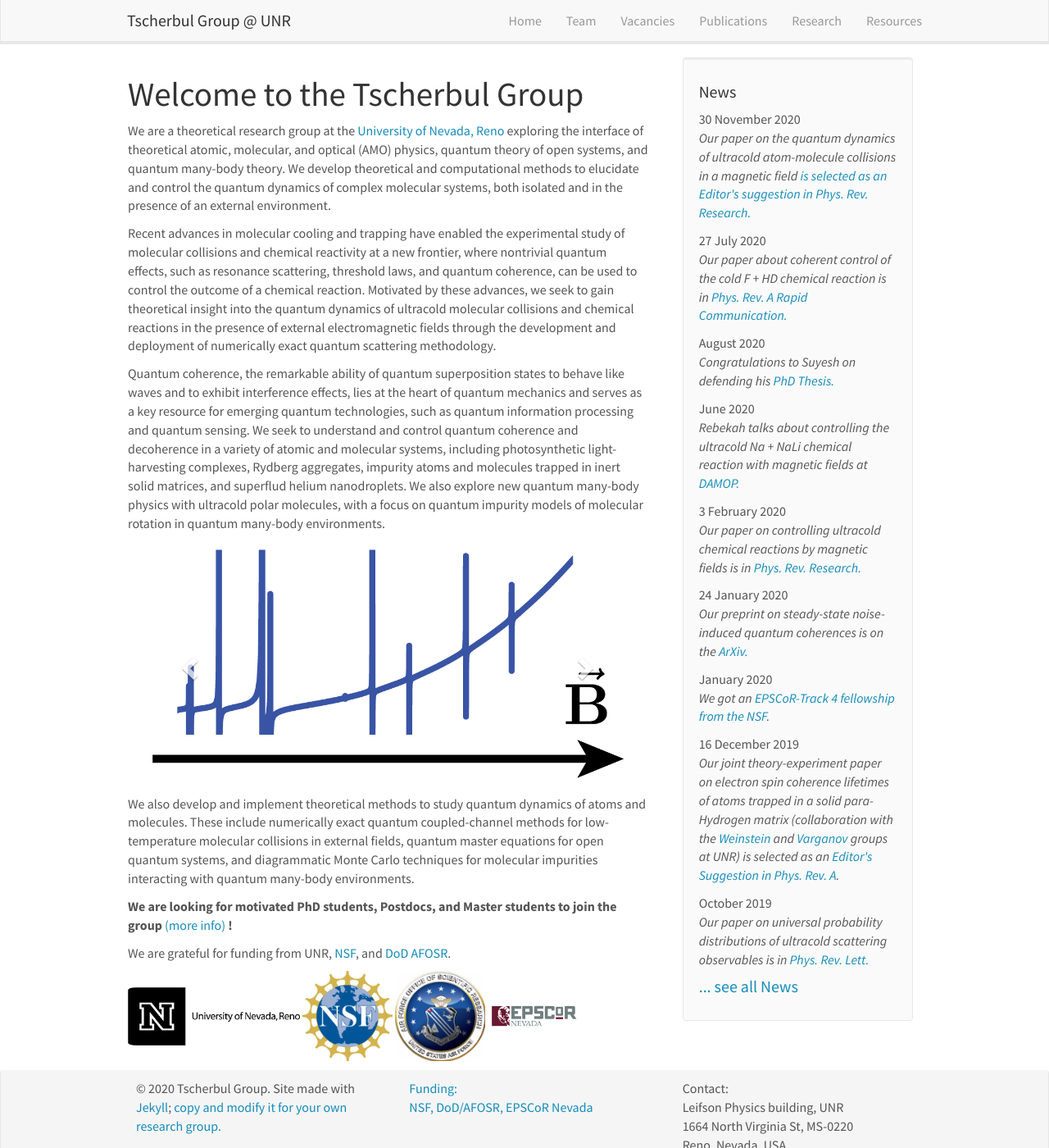
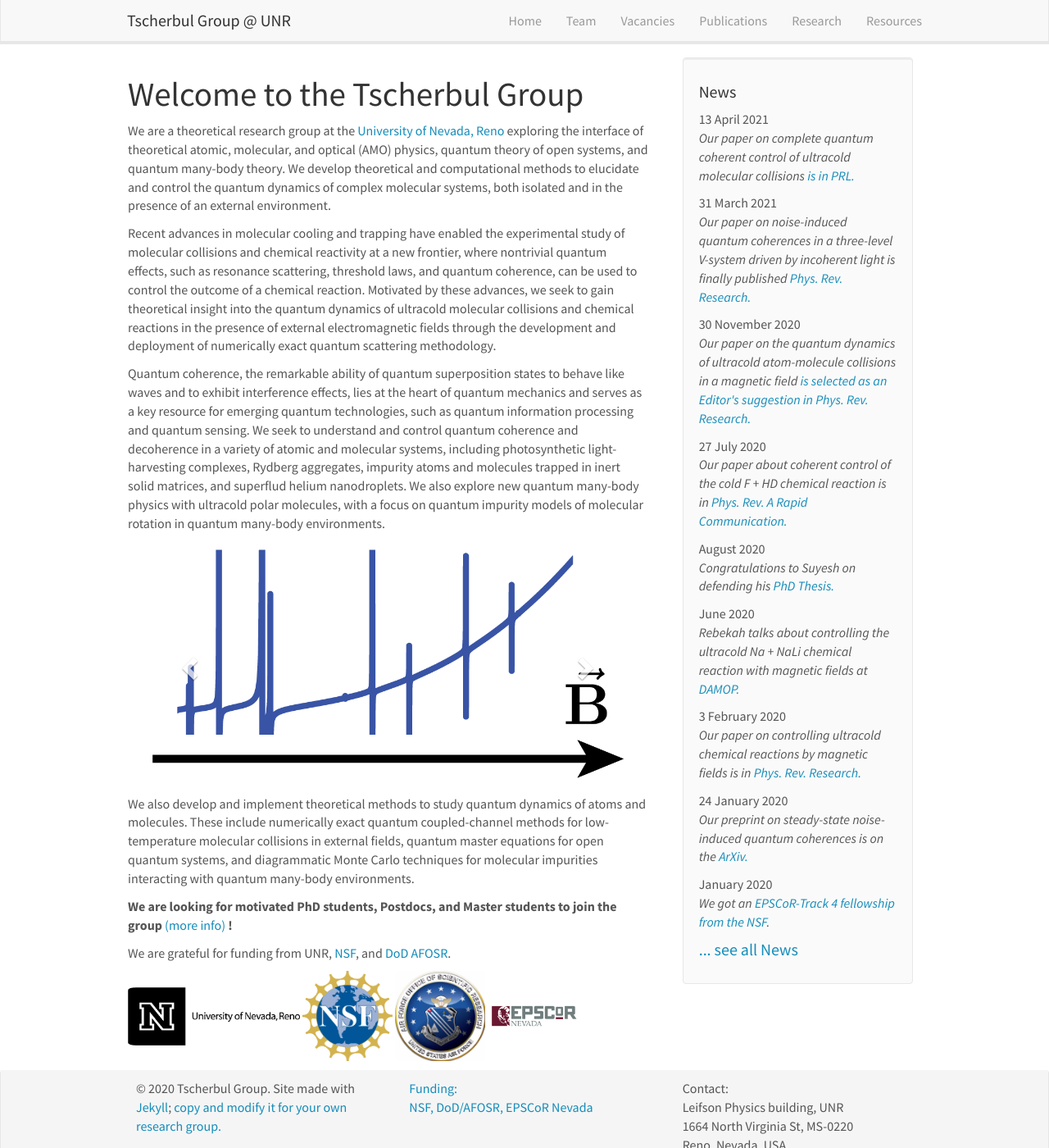
Before and after one commit to tscherbul/tscherbul.github.io, a Jekyll site: the page built from _pages/home.md, in a window 1280 px wide and 1400 px high. Shown: the whole window at 82% size. Built offline with Jekyll 4.4.1, drawn with Linux system fonts in a browser that asks for light colours; nearby versions of some CDN libraries.

Commit message:
Update news.yml

```diff
--- a/_data/news.yml
+++ b/_data/news.yml
@@ -1,3 +1,9 @@
+- date: 13 April 2021
+  headline: "Our paper on complete quantum coherent control of ultracold molecular collisions <a href='https://journals.aps.org/prl/abstract/10.1103/PhysRevLett.126.153403'> is in PRL.</a>"
+
+- date: 31 March 2021
+  headline: "Our paper on noise-induced quantum coherences in a three-level V-system driven by incoherent light is finally published <a href='https://journals.aps.org/prresearch/abstract/10.1103/PhysRevResearch.3.013295'>Phys. Rev. Research.</a>"
+
 - date: 30 November 2020
   headline: "Our paper on the quantum dynamics of ultracold atom-molecule collisions in a magnetic field <a href='https://journals.aps.org/prresearch/abstract/10.1103/PhysRevResearch.2.043294'> is selected as an Editor's suggestion in Phys. Rev. Research.</a>"
 
```
